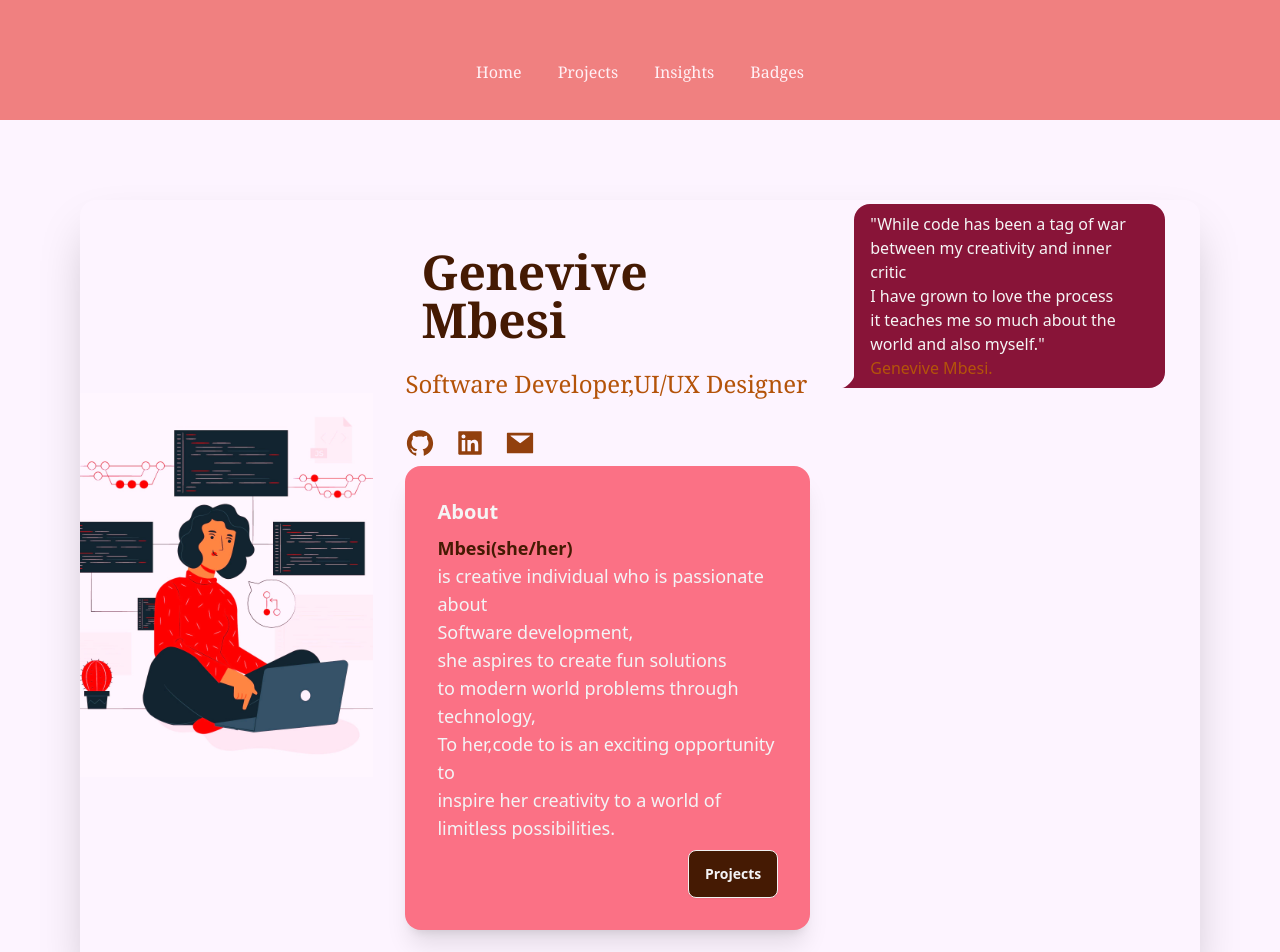
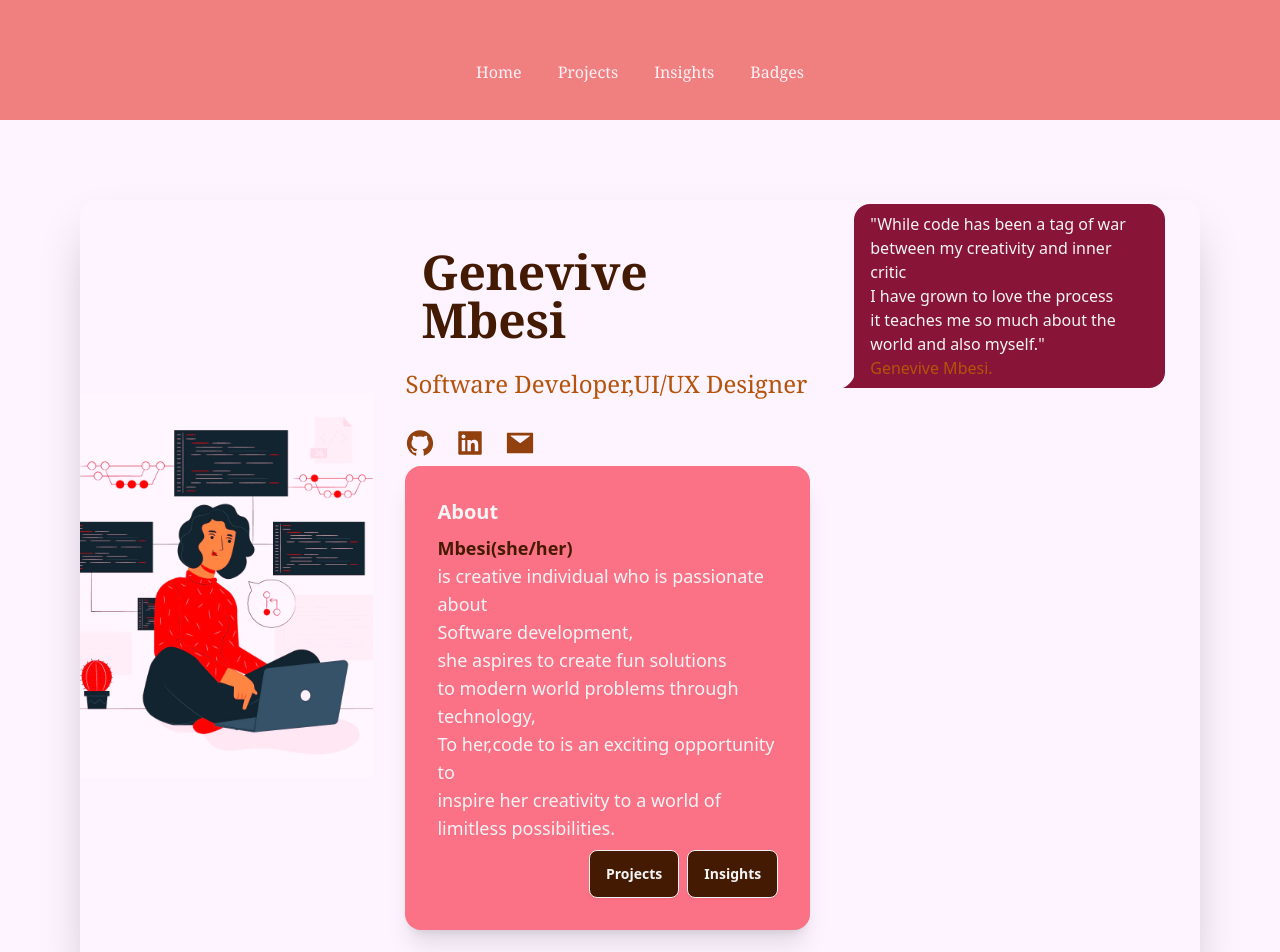
Before and after one commit to Genevive-Mbesi/Portfolio, a React (Create React App) app in the folder portfolio/: page / in a window 1280 px wide. Shown: the top 952 px of the page. Built offline with nearby package versions, Linux system fonts and the light colour scheme.

Commit message:
Added Blog Post

```diff
--- a/portfolio/src/components/home.jsx
+++ b/portfolio/src/components/home.jsx
@@ -55,7 +55,14 @@ export default function Home() {
                         Projects
                       </button>
                     </Link>
+                    <Link to="/blog">
+                      <button className="text-gray-100  btn bg-amber-950">
+                        {" "}
+                        Insights
+                      </button>
+                    </Link>
                   </div>
+
               </div>
             </div>
           </div>
@@ -74,6 +81,7 @@ export default function Home() {
                   <br />
                   <span className="text-amber-700">Genevive Mbesi.</span>
                 </div>
+
               </div>
             </div>
           </div>
```
